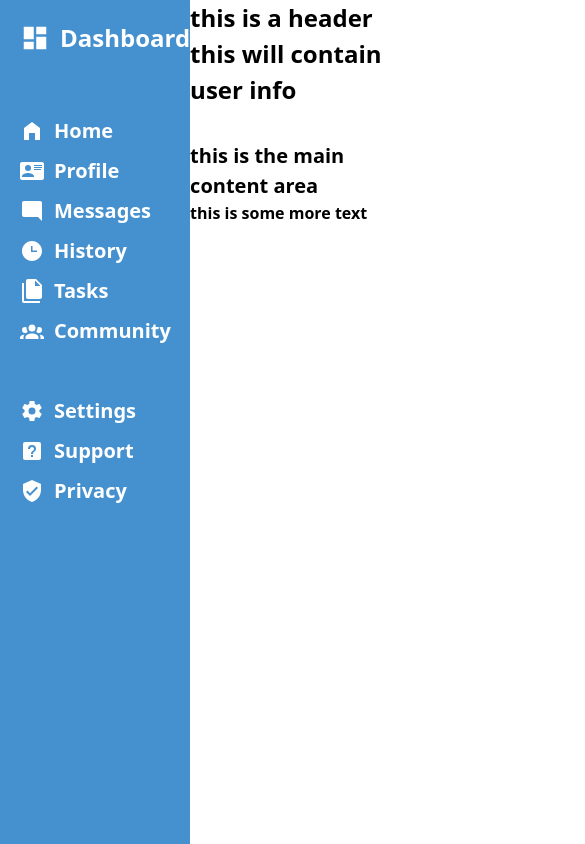
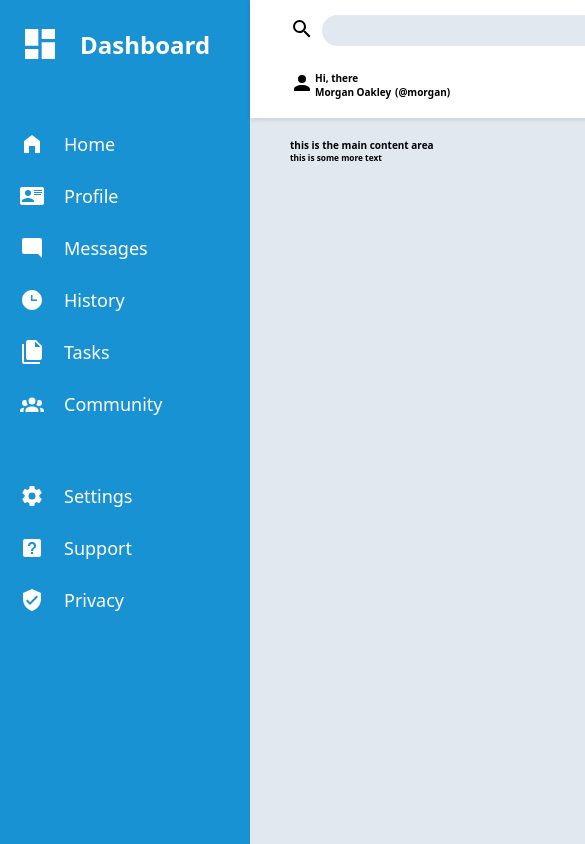
Before and after one commit to creatvie-introvert/odin-admin-dashboard, a plain HTML site: page index.html in a window 390 px wide. Shown: the top 844 px of the page, 585 px wide, since content can reach past the window. Drawn offline with Linux system fonts and the light colour scheme.

Commit message:
feat: implement responsive header with search, user info, and buttons

```diff
--- a/index.html
+++ b/index.html
@@ -10,8 +10,43 @@
 <body>
     <div class="main-container">
         <header>
-            <h1>this is a header</h1>
-            <h2>this will contain user info</h2>
+            <form>
+                <div>
+                    <label for="search">
+                        <svg xmlns="http://www.w3.org/2000/svg" viewBox="0 0 24 24" class="header-icon">
+                            <path d="M9.5,3A6.5,6.5 0 0,1 16,9.5C16,11.11 15.41,12.59 14.44,13.73L14.71,14H15.5L20.5,19L19,20.5L14,15.5V14.71L13.73,14.44C12.59,15.41 11.11,16 9.5,16A6.5,6.5 0 0,1 3,9.5A6.5,6.5 0 0,1 9.5,3M9.5,5C7,5 5,7 5,9.5C5,12 7,14 9.5,14C12,14 14,12 14,9.5C14,7 12,5 9.5,5Z" />
+                        </svg>
+                    </label>
+                    <input type="search" id="search" name="search" placeholder="">
+                </div>
+            </form>
+
+            <svg xmlns="http://www.w3.org/2000/svg" viewBox="0 0 24 24" class="header-icon" id="bell">
+                <path d="M10,21H14A2,2 0 0,1 12,23A2,2 0 0,1 10,21M21,19V20H3V19L5,17V11C5,7.9 7.03,5.17 10,4.29C10,4.19 10,4.1 10,4A2,2 0 0,1 12,2A2,2 0 0,1 14,4C14,4.1 14,4.19 14,4.29C16.97,5.17 19,7.9 19,11V17L21,19M17,11A5,5 0 0,0 12,6A5,5 0 0,0 7,11V18H17V11M19.75,3.19L18.33,4.61C20.04,6.3 21,8.6 21,11H23C23,8.07 21.84,5.25 19.75,3.19M1,11H3C3,8.6 3.96,6.3 5.67,4.61L4.25,3.19C2.16,5.25 1,8.07 1,11Z" />
+            </svg>
+
+            <svg xmlns="http://www.w3.org/2000/svg" viewBox="0 0 24 24" class="header-icon">
+                <path d="M12,4A4,4 0 0,1 16,8A4,4 0 0,1 12,12A4,4 0 0,1 8,8A4,4 0 0,1 12,4M12,14C16.42,14 20,15.79 20,18V20H4V18C4,15.79 7.58,14 12,14Z" />
+            </svg>
+
+            <p class="user-name">Morgan Oakely</p>
+
+            <div class="greeting-container">
+                <svg xmlns="http://www.w3.org/2000/svg" viewBox="0 0 24 24" class="header-icon">
+                    <path d="M12,4A4,4 0 0,1 16,8A4,4 0 0,1 12,12A4,4 0 0,1 8,8A4,4 0 0,1 12,4M12,14C16.42,14 20,15.79 20,18V20H4V18C4,15.79 7.58,14 12,14Z" />
+                </svg>
+
+                <p class="greeting">Hi, there
+                    Morgan Oakley
+                </p>
+
+                <p id="acc-name" class="greeting">(@morgan)</p>
+            </div>
+
+            <button>New</button>
+            <button>Upload</button>
+            <button>Share</button>
+
         </header>
         <aside>
             <nav class="nav-bar">
--- a/style.css
+++ b/style.css
@@ -1,18 +1,8 @@
 /* Reset default styles */
-*, *::before, *::after
-{
+*, *::before, *::after {
     box-sizing: border-box;
-}
-
-* {
     margin: 0;
     padding: 0;
-
-    /* outline: 1px solid red; */
-}
-
-html, body {
-    height: 100%;
 }
 
 html {
@@ -20,103 +10,50 @@ html {
 }
 
 body {
-    line-height: 1.5;
-    -webkit-font-smoothing: antialiased;
-
+    height: 100vh;
     font-family: system-ui, -apple-system, BlinkMacSystemFont, 'Segoe UI', Roboto, Oxygen, Ubuntu, Cantarell, 'Open Sans', 'Helvetica Neue', sans-serif;
+    overflow: hidden;
 }
 
-img {
-    max-width: 100%;
+/* Main grid layout */
+.main-container {
+    display: grid;
+    grid-template-columns: 250px 1fr;
+    grid-template-rows: min-content 1fr;
+    height: 100vh;
 }
 
-input, button
-{
-    font: inherit;
+/* Sidebar styles */
+aside {
+    grid-column: 1;
+    grid-row: 1 / -1;
+    background-color: #1992d4;
+    color: white;
+    padding: 20px;
 }
 
-p, h1, h2, h3, h4, h5 {
-    overflow-wrap: break-word;
+.nav-bar ul {
+    display: grid;
+    grid-template-rows: repeat(auto-fit, min-content);
+    gap: 20px;
 }
 
-p {
-    font-size: 1.6rem;
-    text-wrap: pretty;
+.nav-link, .main-header {
+    display: grid;
+    grid-template-columns: min-content 1fr;
+    align-items: center;
+    gap: 20px;
+    color: white;
+    padding: 4px 0;
 }
 
-h1, h2, h3, h4, h5, h6 {
-    text-wrap: balance;
-}
-
-h1, h2 {
-    font-size: 2.4rem;
-}
-
-h3 {
-    font-size: 2.4;
-}
-
-h4 {
-    font-size: 2rem;
-}
-
-h5 {
-    font-size: 1.6rem;
-}
-
-li {
-    list-style: none;
-}
-
-a {
-    font-size: 2rem;
-    font-weight: bold;
-    text-decoration: none;
-    /* color: #fff; */
-}
-
-/* set up the main grid area */
-.main-container {
-    display: grid;
-    grid-template-columns: 0.8fr 3.2fr;
-    grid-template-rows: 1fr 5fr;
-
-    min-height: 100vh;
-}
-
-header {
-    grid-column: 2 / 5;
-}
-
-aside {
-    grid-column: 1;
-    grid-row: 1 / 3;
-
-    padding-top: 20px;
-    padding-left: 20px;
-
-    background-color: #4590ce;
-    color: white;
-}
-
-main {
-    grid-column: 2 / 5;
-    grid-row: 2 / 3;
-}
-
-/* create aside grids */
-.nav-link, .main-header {
-    display: grid;
-    grid-template-columns: auto 1fr;
-    align-items: center;
-    gap: 10px;
-
-    color: white;
+.main-header {
+    margin-bottom: 40px;
 }
 
 #header-icon {
-    width: 30px;
-    height: 30px;
+    width: 40px;
+    height: 40px;
     fill: white;
 }
 
@@ -126,16 +63,102 @@ main {
     fill: white;
 }
 
-.nav-bar ul {
+/* Header styles */
+header {
+    grid-column: 2;
+    grid-row: 1;
+    background-color: white;
+    padding: 15px 40px;
+    box-shadow: 0 2px 5px rgba(0,0,0,0.1);
+    z-index: 1;
+
     display: grid;
-    grid-template-rows: repeat(auto-fit, minmax(40px, 1fr));
-    gap: 10px;
+    grid-template-columns: 600px repeat(3, min-content);
+    align-items: center;
+    gap: 20px;
 }
 
-.main-header {
-    margin-bottom: 50px;
+form {
+    max-width: 600px;
 }
 
+form div {
+    display: grid;
+    grid-template-columns: auto 1fr;
+    align-items: center;
+    gap: 8px;
+}
+
+input[type="search"] {
+    background-color: #e2e8f0;
+    border: none;
+    border-radius: 20px;
+    padding: 8px 16px;
+    width: 100%;
+    min-width: 400px;
+    max-width: 500px;
+}
+
+.header-icon {
+    width: 24px;
+    height: 24px;
+}
+
+/* User info & greeting section */
+.user-name {
+    font-weight: bold;
+    text-wrap: nowrap;
+}
+
+.greeting {
+    font-weight: bold;
+    width: 80px;
+}
+
+.greeting-container {
+    display: grid;
+    grid-template-columns: 25px 80px 50px;
+    gap: 0;
+}
+
+#acc-name {
+    align-self: end;
+}
+
+button {
+    width: 100px;
+    padding: 10px;
+    border-radius: 20px;
+    background-color: #1992d4;
+    color: white;
+    border: 1px solid #1992d4;
+}
+
+/* Navigation sections */
 .nav-bar ul li:nth-child(7) {
     margin-bottom: 40px;
 }
+
+/* Remove list styles */
+li {
+    list-style: none;
+}
+
+/* Main content area */
+main {
+    grid-column: 2;
+    grid-row: 2;
+    background-color: #e2e8f0;
+    padding: 20px 40px;
+    overflow-y: auto;
+}
+
+/* Typography */
+h1 {
+    font-size: 2.4rem;
+}
+
+a {
+    font-size: 1.8rem;
+    text-decoration: none;
+}
```
Also changed, not shown: images/account.svg (added), images/bell-ring-outline.svg (added), images/magnify.svg (added).
